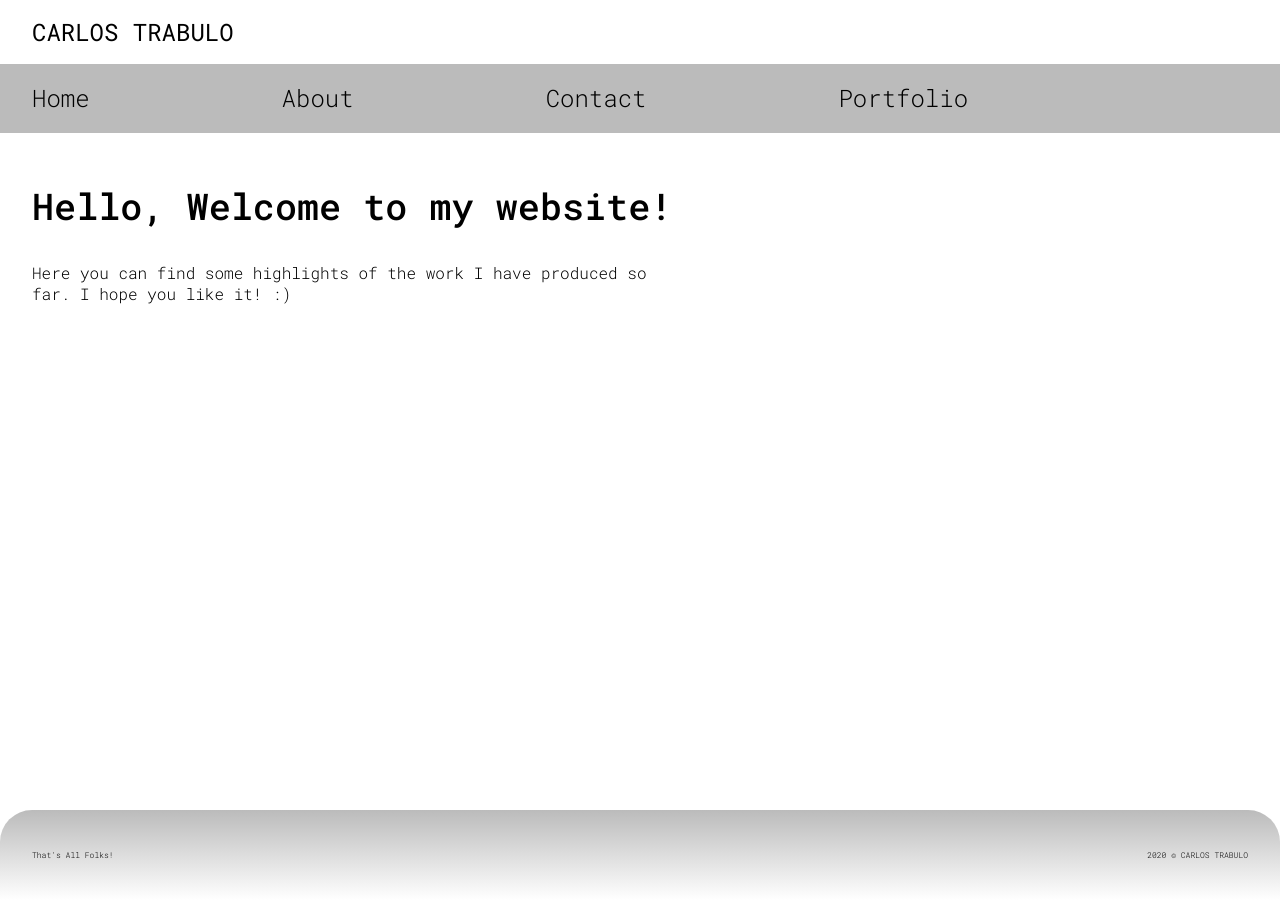
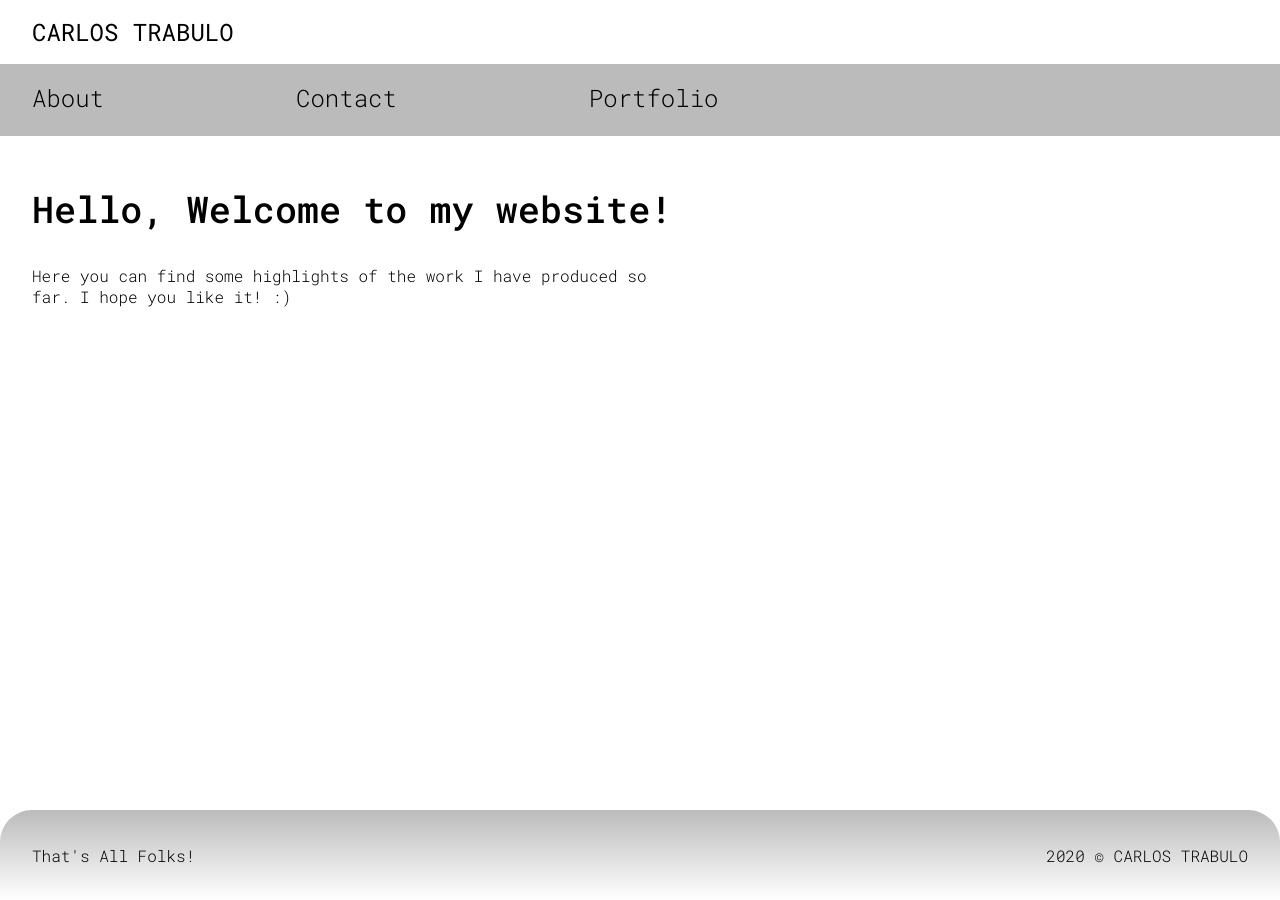
Before and after one commit to carlostrabulo/projeto, a Jekyll site: the page built from index.html, in a window 1280 px wide. Built offline with Jekyll 4.4.1, drawn with Linux system fonts in a browser that asks for light colours.

Commit message:
Seventeenth commit

```diff
--- a/_data/navigation.yml
+++ b/_data/navigation.yml
@@ -1,5 +1,3 @@
-- link: /
-  name: Home
 - link: /about
   name: About
 - link: /contacts
--- a/_includes/header.html
+++ b/_includes/header.html
@@ -1,5 +1,5 @@
 <header id="home">
-    <h1 class="sitetitle"> {{ site.title }} </h1>
+    <h1 class="sitetitle"> <a href=" {{ "/" | relative_url }}"> {{ site.title }}</a> </h1>
 <nav class="mainnav">
     <ul>
         {% for item in site.data.navigation %}
--- a/_sass/minima.scss
+++ /dev/null
@@ -1,51 +0,0 @@
-@charset "utf-8";
-
-// Define defaults for each variable.
-
-$base-font-family: -apple-system, BlinkMacSystemFont, "Segoe UI", Roboto, Helvetica, Arial, sans-serif, "Apple Color Emoji", "Segoe UI Emoji", "Segoe UI Symbol" !default;
-$base-font-size:   16px !default;
-$base-font-weight: 400 !default;
-$small-font-size:  $base-font-size * 0.875 !default;
-$base-line-height: 1.5 !default;
-
-$spacing-unit:     30px !default;
-
-$text-color:       #111 !default;
-$background-color: #fdfdfd !default;
-$brand-color:      #2a7ae2 !default;
-
-$grey-color:       #828282 !default;
-$grey-color-light: lighten($grey-color, 40%) !default;
-$grey-color-dark:  darken($grey-color, 25%) !default;
-
-$table-text-align: left !default;
-
-// Width of the content area
-$content-width:    800px !default;
-
-$on-palm:          600px !default;
-$on-laptop:        800px !default;
-
-// Use media queries like this:
-// @include media-query($on-palm) {
-//   .wrapper {
-//     padding-right: $spacing-unit / 2;
-//     padding-left: $spacing-unit / 2;
-//   }
-// }
-@mixin media-query($device) {
-  @media screen and (max-width: $device) {
-    @content;
-  }
-}
-
-@mixin relative-font-size($ratio) {
-  font-size: $base-font-size * $ratio;
-}
-
-// Import partials.
-@import
-  "minima/base",
-  "minima/layout",
-  "minima/syntax-highlighting"
-;
--- a/_sass/new/_layout.scss
+++ b/_sass/new/_layout.scss
@@ -1,9 +1,26 @@
+@mixin linkstyle {
+    text-decoration: line-through;
+    cursor: help;
+}
+
+
 header {
     background-color: $base-color;
     position: -webkit-sticky;
     position: sticky;
     top: 0px;
     padding-top: 1rem;
+
+    a {
+        text-decoration: none;
+        color: $primary-color;
+    }
+}
+
+header h1 a:hover {
+    @include linkstyle();
+    animation-duration: 0.3s;
+    animation-name: flicker;
 }
 
 .mainnav {
@@ -12,11 +29,10 @@
 
     ul {
         display: flex;
-        flex-direction: column;
+        flex-direction: row;
         margin: 0;
         padding: 0;
         list-style: none;
-        font-size: 1.2rem;
     }
 
     li {
@@ -26,7 +42,8 @@
             text-decoration: none;
             color: $primary-color;
             font-weight: 300;
-            margin-right: 12rem;
+            font-size: 1rem;
+            margin-right: 5rem;
         }
 
     }
@@ -34,9 +51,9 @@
 }
 
 .mainnav a:hover {
-    text-decoration: line-through;
-    cursor: help;
+    @include linkstyle();
 }
+
 
 .basesection {
     padding: 3rem 2rem 10rem 2rem;
@@ -121,7 +138,7 @@
 }
 
 .projectnav a:hover {
-    text-decoration: line-through;
+    @include linkstyle();
     animation-duration: 0.3s;
     animation-name: flicker;
 }
@@ -178,7 +195,7 @@
 
     p {
         margin: 0rem 2rem 0rem 2rem;
-        font-size: 0.5rem;
+        font-size: 0.6rem;
     }
 }
 
@@ -186,8 +203,14 @@
 
     .mainnav {
         ul {
-            flex-direction: row;
-            font-size: 1.5rem;
+
+            li {
+                a{
+                    font-size: 1.5rem;
+                    margin-right: 12rem ;
+
+                }
+            }
         }
     }
 
@@ -224,5 +247,11 @@
     }
 }
 
+footer {
+    p{
+        font-size: 1rem;
+    }
+}
+
 
 }
```
